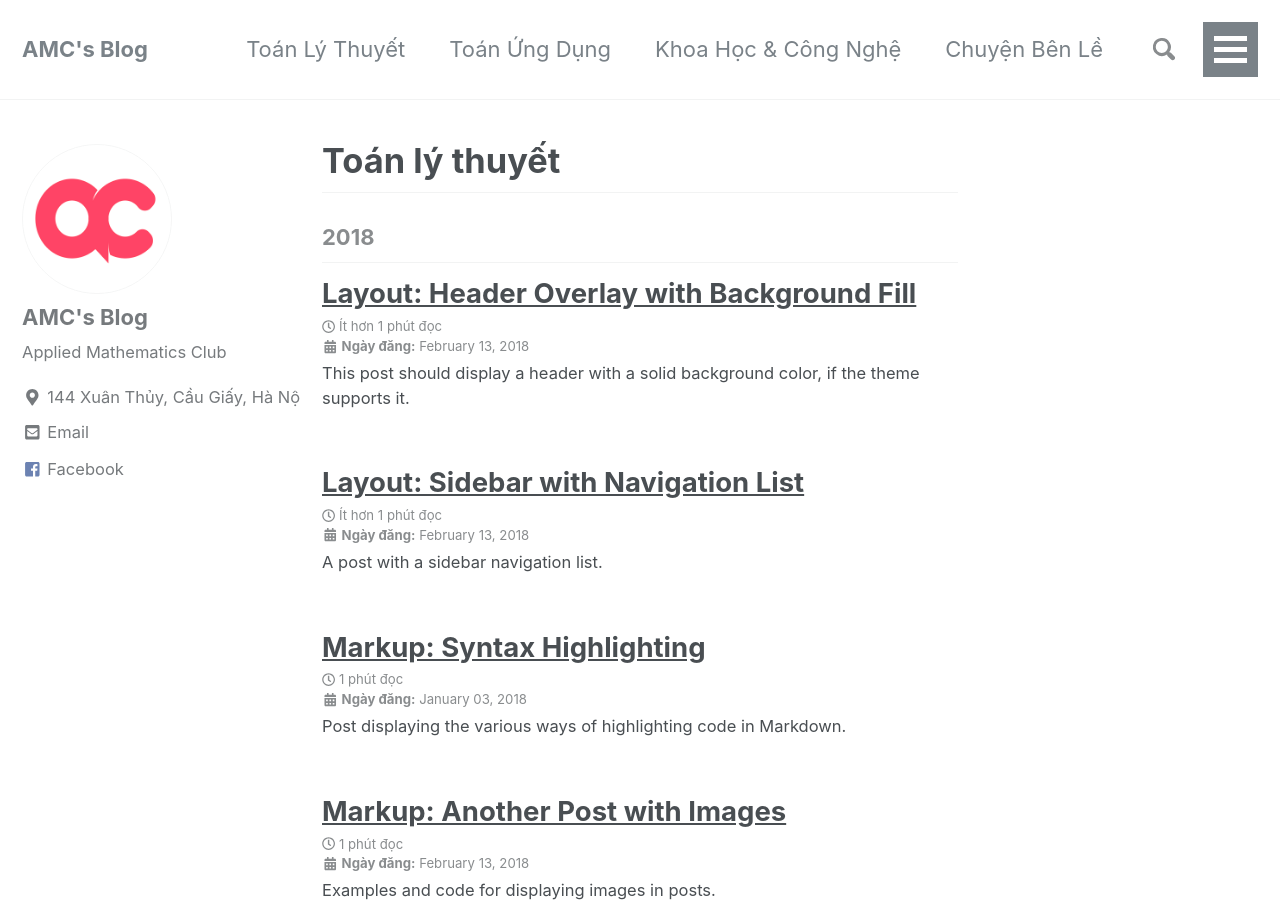
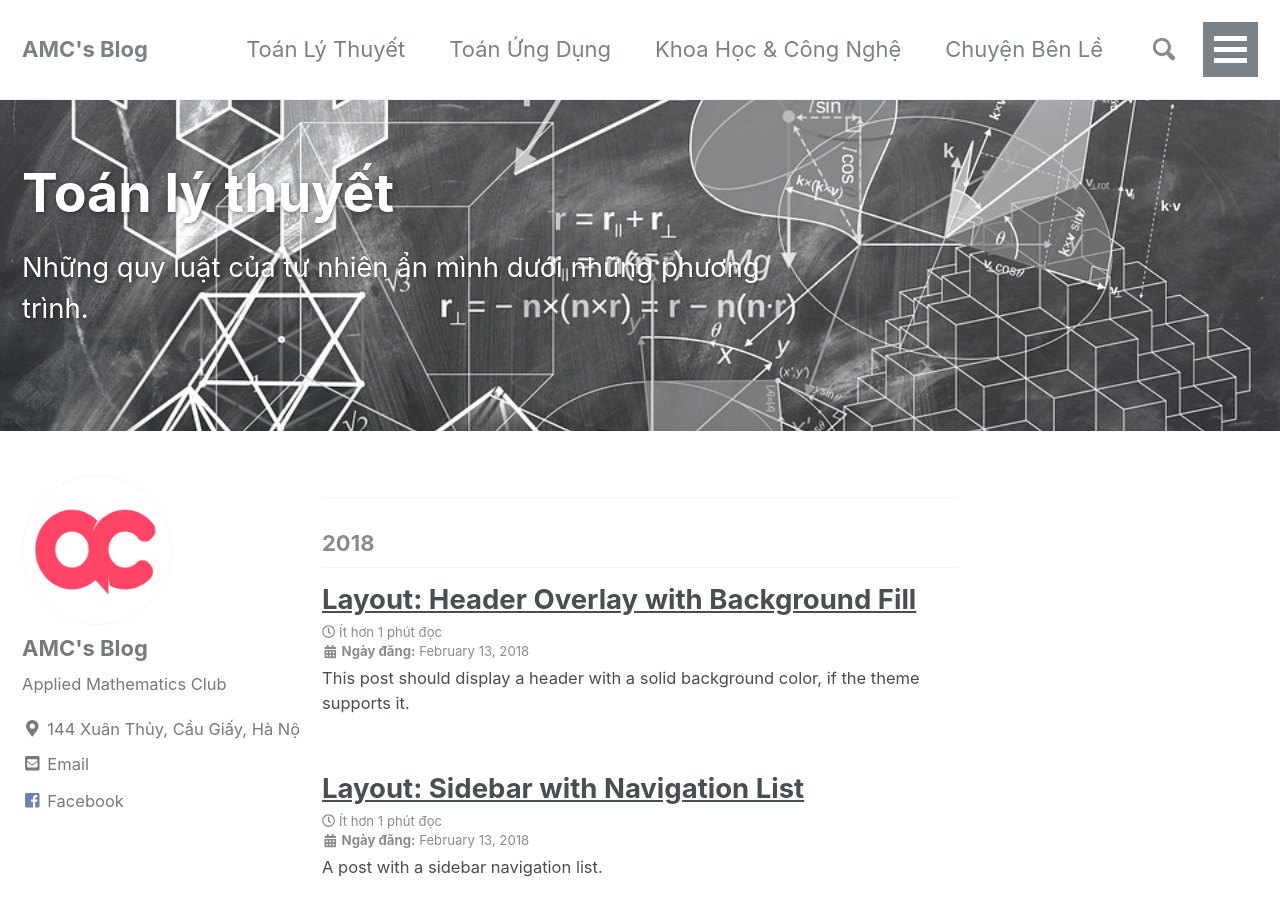
Before and after one commit to amcblog/testvon.github.io, a Jekyll site: the page built from _pages/theory.html, in a window 1280 px wide and 900 px high. Built offline with Jekyll 4.4.1, drawn with Linux system fonts in a browser that asks for light colours; nearby versions of some CDN libraries.

Commit message:
Update theory.html

```diff
--- a/_pages/theory.html
+++ b/_pages/theory.html
@@ -2,6 +2,9 @@
 layout: archive
 permalink: /categories/theory/
 title: "Toán lý thuyết"
+header:
+  overlay_image: images/theory-1.jpg
+excerpt: Những quy luật của tự nhiên ẩn mình dưới những phương trình.
 author_profile: true
 ---
 <hr>
```
